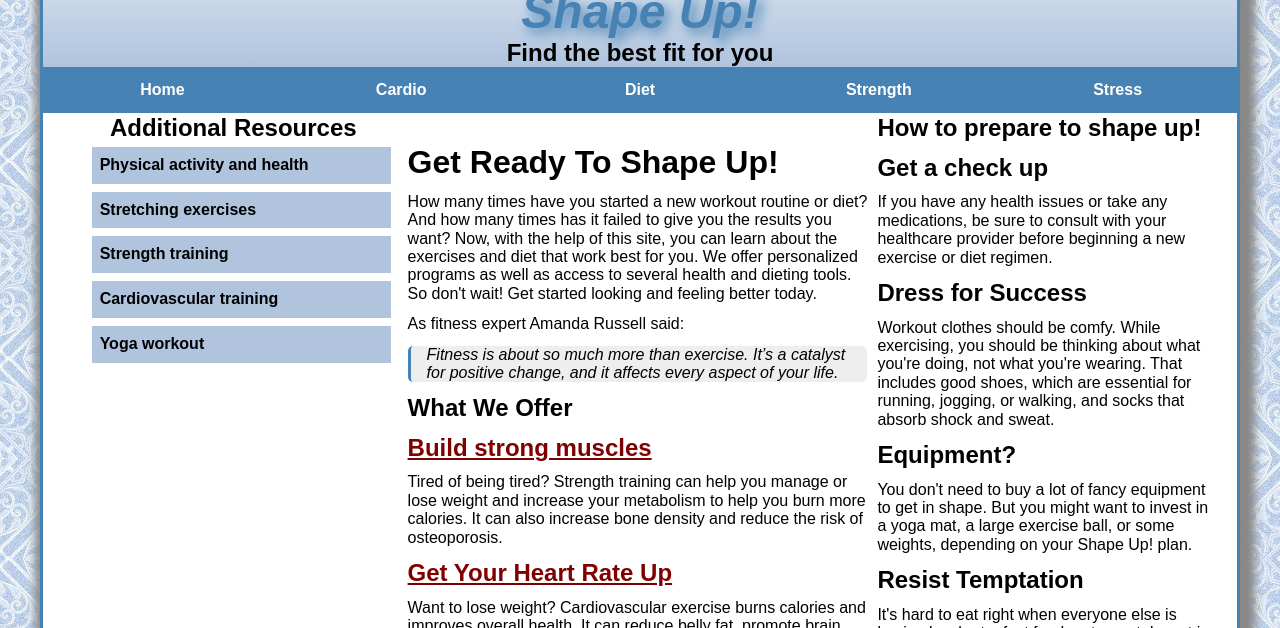
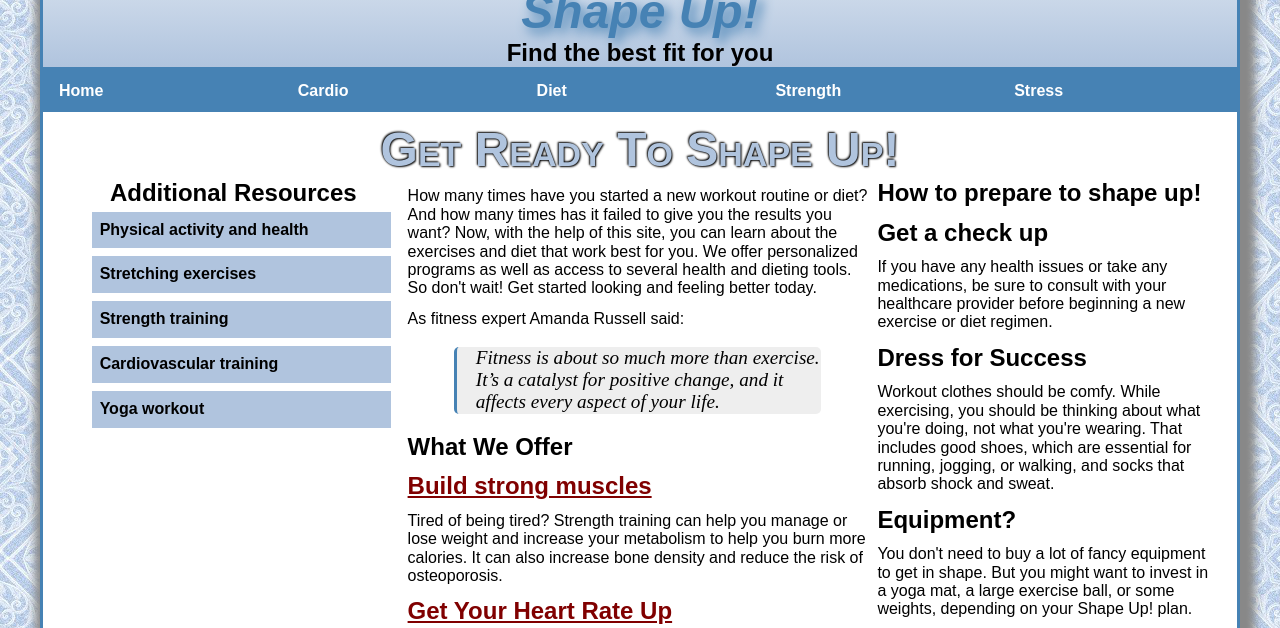
Before and after one commit to biffmalibu/Shapeup, a plain HTML site: page index.html in a window 1280 px wide. Shown: the part 140-768 px from the top of the page. Drawn offline with nearby package versions, Linux system fonts and the light colour scheme.

Commit message:
Add files via upload

```diff
--- a/index.html
+++ b/index.html
@@ -27,7 +27,7 @@
 	</header>
 	<nav id="mobilemenu"></nav>
 	<nav id="nav_menu">
-		<ul>
+		<ul class="container">
 			<li><a href="../index.html">Home</a></li>
 			<li><a href="cardio/index.html">Cardio</a></li>
 			<li><a href="diet/index.html">Diet</a>
@@ -47,6 +47,7 @@
 		</ul>
 	</nav>
 	<main>
+		<h1>Get Ready To Shape Up!</h1>
 		<aside id = leftaside>
 			<nav id="nav_list">
 			<h2>Additional Resources</h2>
@@ -60,7 +61,6 @@
 			</nav>
 		</aside>
 		<section>
-			<h1>Get Ready To Shape Up!</h1>
 			<p>How many times have you started a new workout routine or diet? And how many times has it failed to give you the results you want? Now, with the help of this site, you can learn about the exercises and diet that work best for you. We offer personalized programs as well as access to several health and dieting tools. So don't wait! Get started looking and feeling better today.</p>
 			<p>As fitness expert Amanda Russell said:</p>
 			<blockquote>Fitness is about so much more than exercise. It’s a catalyst for positive change, and it affects every aspect of your life.</blockquote>
--- a/styles/main.css
+++ b/styles/main.css
@@ -15,6 +15,15 @@ body {
 }
 h1, h2, h3, p, blockquote {
     margin-bottom: 12px;
+}
+h1 {
+    font-size: 300%;
+    color: lightsteelblue;
+    text-align: center;
+    margin: 10px 0 0;
+    font-variant: small-caps;
+    text-shadow: 1px 1px 2px #000000, -1px -1px 2px #000000;
+
 }
 header {
     border-bottom: 3px solid steelblue;
@@ -34,82 +43,6 @@ header h2 {
 header img, header h2, header h3 {
     margin: 0 auto;
     text-align: center;
-}
-/*Horizontal inline navigation menu*/
-/*
-#nav_menu {
-    margin: 0;
-}
-#nav_menu ul {
-    text-align: center;
-    list-style-type: none;
-    border-top: 1px solid steelblue;
-    border-bottom: 1px solid steelblue;
-    background-color: steelblue;
-    padding: 10px 0;
-}
-#nav_menu ul li {
-    display: inline;
-    border-right: 2px solid black;
-    padding: 10px 3em;;
-}
-#nav_menu #last {
-    border-right: none;
-}
-#nav_menu ul li a {
-    text-decoration: none;
-    font-weight: bold;
-    color: white;
-}
-#nav_menu ul li a:hover {
-    color: red;
-}
-#nav_menu ul li:hover {
-    background-color: lightsteelblue;
-}
-*/
-/* Two tier menu using block and float */
-#nav_menu {
-    border-bottom: 2px solid steelblue;
-}
-#nav_menu ul {
-    margin: 0;
-    padding: 0;
-    list-style: none;
-    position: relative;
-}
-#nav_menu ul li {
-    float: left;
-    width: 20%;
-}
-#nav_menu ul li a {
-    display: block;
-    text-align: center;
-    padding: .7em 0;
-    background-color: steelblue;
-    font-weight: bold;
-    color: white;
-    text-decoration: none;
-}
-#nav_menu ul ul {
-    display: none;
-    position: absolute;
-    top: 100%;
-    width: 100%;
-}
-#nav_menu ul ul li {
-    float: none;
-}
-#nav_menu ul li:hover > ul {
-    display: block;
-}
-#nav_menu > ul::after {
-    content: "";
-    clear: both;
-    display: block;
-}
-#nav_menu ul li a:hover, #nav_menu ul li a:focus {
-    background-color: lightsteelblue;
 }
 #nav_list ul li {
     width: 90%;
@@ -151,6 +84,53 @@ section {
     padding-top: 10px;
     padding-right: 5px;
 }
+#nav_menu {
+    position: sticky;
+    top: 0;
+}
+.container {
+    display: flex;
+    list-style: none;
+    background-color: steelblue;
+    position: sticky;
+    top: 0;
+}
+.container li {
+    flex: 1;
+}
+.container li a {
+    display: block;
+    padding: .75em 1em;
+    text-decoration: none;
+    color: white;
+    font-weight: bold;
+
+}
+.container li a:hover {
+    color: black;
+    background-color: lightsteelblue;
+}
+.container ul {
+    display: none;
+    background-color: steelblue;
+    width: 20%;
+    list-style: none;
+    position: absolute;
+    top: 100%;
+}
+.container ul li {
+    flex-direction: column;
+}
+.container ul li a {
+    padding-left: 1em;
+    width: 100%;
+    display: block;
+    text-align: left;
+}
+.container li:hover > ul {
+    display: block;
+}
+
 #leftaside {
     float: left;
 }
@@ -169,6 +149,10 @@ html {
     background-image: url("../images/bgtile.jpg");
 }
 blockquote {
+    width: 80%;
+    margin: 1em auto;
+    font-size: 120%;
+    font-family: 'Times New Roman', Times, serif;
     font-style: italic;
     padding-left: 1em;
     border-left: 3px solid steelblue;
@@ -220,6 +204,13 @@ footer p {
         box-shadow: none;
         font-size: 90%;
     }
+    #leftaside {
+        display: none;
+    }
+    section {
+        width: 70%;
+        padding-left: 1em;
+    }
 }
 @media only screen and (max-width: 767px) {
     #nav_menu {
@@ -232,6 +223,9 @@ footer p {
         background-color: steelblue !important;
     }
     header h2 {
+        font-size: 200%;
+    }
+    h1 {
         font-size: 200%;
     }
     section, aside {
```
